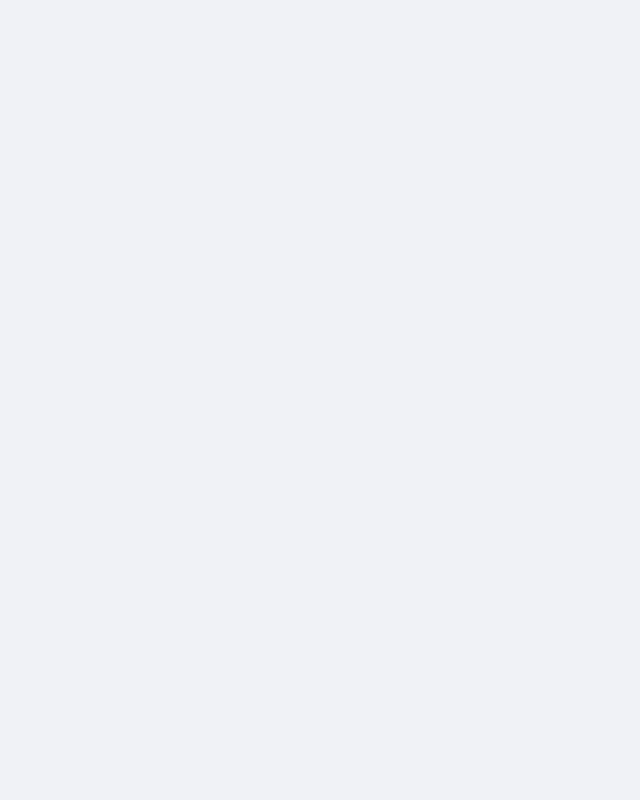
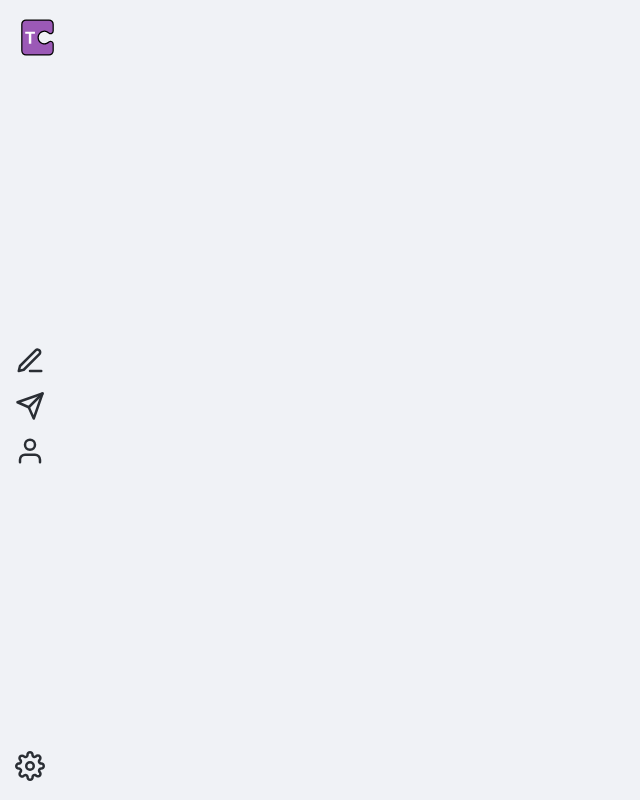
Before and after one commit to ssssed/messenger-ts, a React app: page / in a window 1280 px wide. Before the commit this address had no page. Shown: the whole page, without its empty margins (0-640 px from the left). Built offline with nearby package versions, Linux system fonts and the light colour scheme.

Commit message:
feat: add sidebar

```diff
--- a/src/App.tsx
+++ b/src/App.tsx
@@ -2,11 +2,13 @@ import React from 'react';
 import { Route, Routes } from 'react-router-dom';
 import Register from './pages/Register';
 import Login from './pages/Login';
+import Main from './pages/Main';
 
 const App: React.FC = () => {
 	return (
 		<div>
 			<Routes>
+				<Route path='/' element={<Main />} />
 				<Route path='/register' element={<Register />} />
 				<Route path='/login' element={<Login />} />
 			</Routes>
--- a/src/component/ui/SideBar.tsx
+++ b/src/component/ui/SideBar.tsx
@@ -1,7 +1,25 @@
 import React from 'react';
+import chat from '../../assets/chat.svg';
+import setting from '../../assets/settings.svg';
+import profile from '../../assets/profile.svg';
+import highliter from '../../assets/highlighter.svg';
+import logo from '../../assets/logo.svg';
+import '../../styles/SideBar.scss';
 
 const SideBar: React.FC = () => {
-	return <div>SideBard</div>;
+	return (
+		<div className='sidebar'>
+			<img src={logo} alt='' className='sidebar__logo' />
+			<div className='sidebar__container'>
+				<img src={highliter} alt='' className='sidebar__icon' />
+				<img src={chat} alt='' className='sidebar__icon' />
+				<img src={profile} alt='' className='sidebar__icon' />
+			</div>
+			<div className='sidebar__setting'>
+				<img src={setting} alt='' className='sidebar__icon' />
+			</div>
+		</div>
+	);
 };
 
 export default SideBar;
--- a/src/index.scss
+++ b/src/index.scss
@@ -2,4 +2,8 @@
 
 body {
 	background-color: style.$bgCol;
+	overflow: hidden;
+	box-sizing: border-box;
+	margin: 0;
+	padding: 0;
 }
--- a/src/pages/Main.tsx
+++ b/src/pages/Main.tsx
@@ -1,7 +1,12 @@
 import React from 'react';
+import SideBar from '../component/ui/SideBar';
 
 const Main: React.FC = () => {
-	return <div>Main</div>;
+	return (
+		<div className='main'>
+			<SideBar />
+		</div>
+	);
 };
 
 export default Main;
--- /dev/null
+++ b/src/styles/Main.scss
@@ -0,0 +1,2 @@
+.main {
+}
--- a/src/styles/SideBar.scss
+++ b/src/styles/SideBar.scss
@@ -0,0 +1,33 @@
+.sidebar {
+	display: flex;
+	flex-direction: column;
+	height: 100vh;
+	overflow: hidden;
+	box-sizing: border-box;
+	padding: 15px;
+	// justify-content: space-between;
+
+	&__container {
+		margin: auto 0 0;
+		display: flex;
+		flex-direction: column;
+		gap: 15px;
+	}
+
+	&__icon {
+		width: 30px;
+		height: 30px;
+		background-position: cover;
+		cursor: pointer;
+	}
+
+	&__logo {
+		width: 45px;
+		height: 45px;
+		background-position: cover;
+		cursor: pointer;
+	}
+	&__setting {
+		margin: auto 0 0;
+	}
+}
```
Also changed, not shown: src/assets/logo.svg (added).
